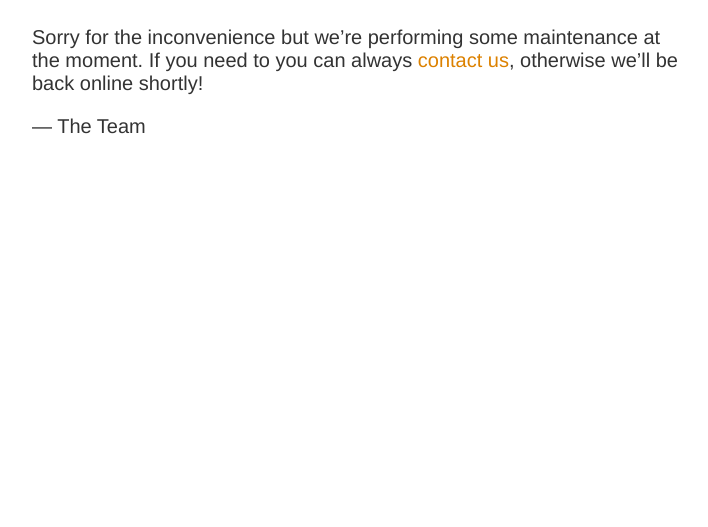
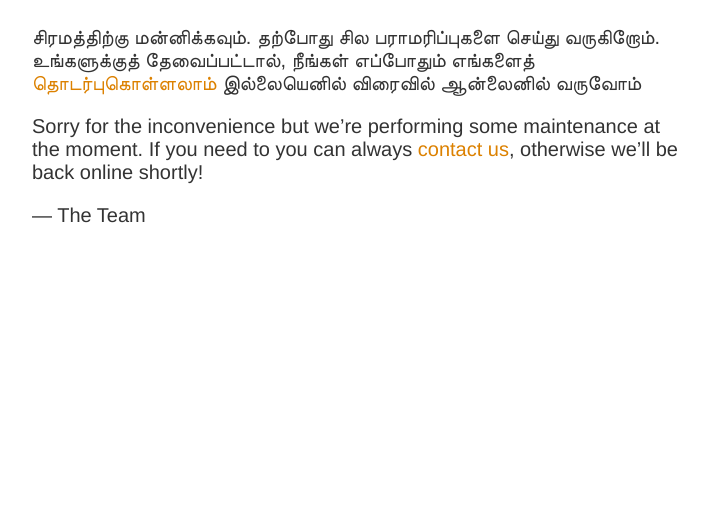
Before and after one commit to tamil-wiki/wewillbeback, a plain HTML site: page index.html in a window 1280 px wide. Shown: the part 273-800 px from the top of the page, without its empty margins (283-991 px from the left). Drawn offline with Linux system fonts and the light colour scheme.

Commit message:
Update index.html

```diff
--- a/index.html
+++ b/index.html
@@ -12,6 +12,7 @@
 <article>
     <h1>We&rsquo;ll be back soon!</h1>
     <div>
+        <p>சிரமத்திற்கு மன்னிக்கவும். தற்போது சில பராமரிப்புகளை செய்து வருகிறோம். உங்களுக்குத் தேவைப்பட்டால், நீங்கள் எப்போதும் எங்களைத் <a href="mailto:contact@tamil.wiki">தொடர்புகொள்ளலாம்</a> இல்லையெனில் விரைவில் ஆன்லைனில் வருவோம்</p>
         <p>Sorry for the inconvenience but we&rsquo;re performing some maintenance at the moment. If you need to you can always <a href="mailto:contact@tamil.wiki">contact us</a>, otherwise we&rsquo;ll be back online shortly!</p>
         <p>&mdash; The Team</p>
     </div>
```
